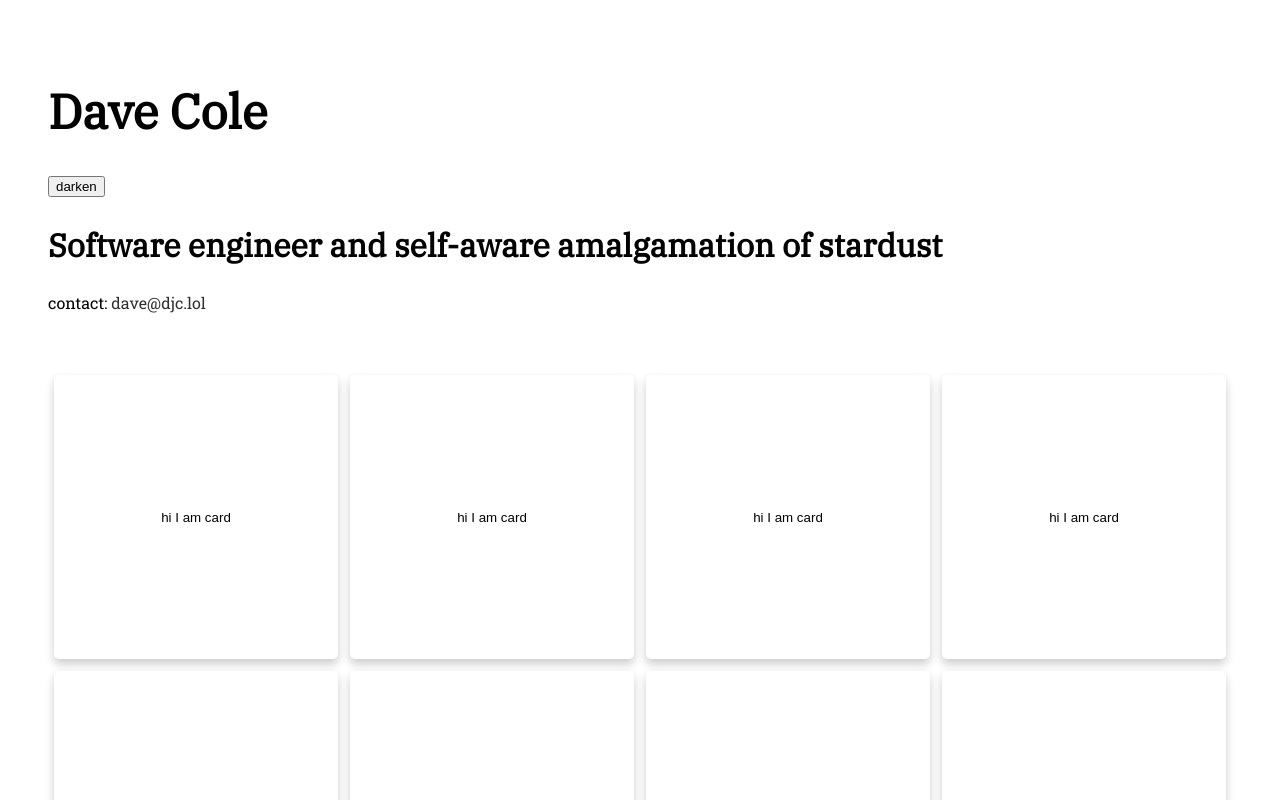
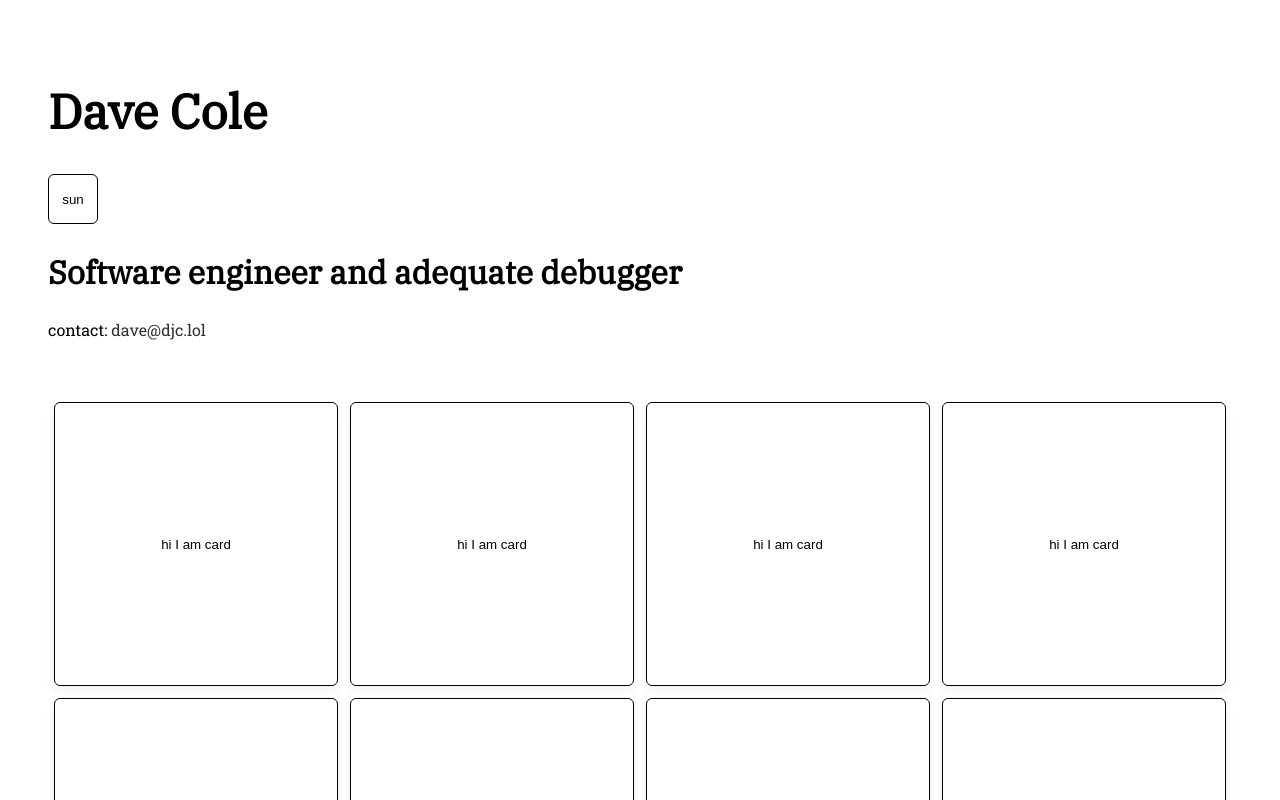
Before and after one commit to mrdavidjcole/dav.ec, a Next.js app: page / in a window 1280 px wide. Shown: the top 800 px of the page. Built offline with nearby package versions, Linux system fonts and the light colour scheme.

Commit message:
Randomize primary and secondary titles, sort stuff, work on theme button, card style things

```diff
--- /dev/null
+++ b/components/CelestialBody.jsx
@@ -0,0 +1,37 @@
+import React, { useContext } from 'react';
+import ThemeContext from '../contexts/ThemeContext.js';
+import { THEME_TRANSITION_DURATION } from '../consts.js';
+
+export default (props) => {
+  const {type} = props;
+  const { getTheme } = useContext(ThemeContext);
+  const { backgroundColor, foregroundColor } = getTheme();
+
+  return (
+    <>
+      <div className='celestial_body_container'>
+        <div className='celestial_body'>
+          {type}
+        </div>
+      </div>
+      <style jsx>{`
+        .celestial_body_container {
+          align-items: center;
+          background-color: ${backgroundColor};
+          border-radius: 6px;
+          border: ${type === 'sun' ? `1px solid ${foregroundColor}` : ''};
+          color: ${foregroundColor};
+          display: flex;
+          height: 50px;
+          justify-content: center;
+          width: 50px;
+          transition: background-color ${THEME_TRANSITION_DURATION}ms, color ${THEME_TRANSITION_DURATION}ms;
+        }
+
+        .celestial_body {
+          flex: 0 0 auto;
+        }
+      `}</style>
+    </>
+  );
+}
--- a/components/card.jsx
+++ b/components/card.jsx
@@ -1,9 +1,9 @@
-import React, { useContext } from 'react';
+import React, { useContext, useState } from 'react';
 import ThemeContext from '../contexts/ThemeContext.js';
+import { THEME_TRANSITION_DURATION } from '../consts.js';
 
 export default (props) => {
   const { getTheme } = useContext(ThemeContext)
-
   const { backgroundColor, foregroundColor } = getTheme();
 
   return (
@@ -20,37 +20,37 @@ export default (props) => {
       <style jsx>{`
         button {
           background-color: ${backgroundColor};
-          border-radius: 5px;
-          border-width: 0px;
-          box-shadow: 0px 5px 10px rgba(0, 0, 0, .2);
+          border-radius: 6px;
+          border: 1px solid ${foregroundColor};
+          box-shadow: 0px 6px 12px rgba(0, 0, 0, .05);
           color: ${foregroundColor};
           height: 100%;
+          position: relative;
+          transition: box-shadow 200ms ease, transform 200ms ease, background-color ${THEME_TRANSITION_DURATION}ms ease-out;
           width: 100%;
-          position: relative;
-          transition: box-shadow 200ms ease, transform 200ms ease;
-          transform: scale(1);
+          will-change: transform;
           z-index: 0;
         }
 
         button:hover {
-          box-shadow: 0px 20px 40px rgba(0, 0, 0, .2);
-          transform: scale(1.05);
+          box-shadow: 0px 20px 40px rgba(0, 0, 0, .25);
+          transform: translateZ(200px);
           z-index: 1;
         }
 
         @media screen and (min-width:601px) {
           .button-flex-wrapper {
-            padding: 6px;
             flex: 1 1 25%;
             max-width: 25%;
+            padding: 6px;
           }
         }
 
         @media screen and (max-width:600px) {
           .button-flex-wrapper {
-            padding: 6px;
             flex: 1 1 33.33%;
             max-width: 33.33%;
+            padding: 6px;
           }
         }
 
--- /dev/null
+++ b/consts.js
@@ -0,0 +1,26 @@
+export const LIGHT_MODE_COLORS = {
+  backgroundColor: '#ffffff',
+  foregroundColor: '#000000',
+};
+
+export const DARK_MODE_COLORS = {
+  backgroundColor: '#000000',
+  foregroundColor: '#ffffff',
+};
+
+export const PRIMARY_TITLES = [
+  'Software engineer',
+  'Dog enthusiast',
+  'Decent gardener',
+  'Connecticutian',
+  'Your friend',
+];
+
+export const SECONDARY_TITLES = [
+  'self-aware amalgamation of stardust',
+  'adequate debugger',
+  'convincing humanoid Slack bot',
+  (<>giver of help on <a href="https://glitch.com/@mrdavidjcole" target="_blank">Glitch</a></>),
+];
+
+export const THEME_TRANSITION_DURATION = 120;
--- a/pages/index.js
+++ b/pages/index.js
@@ -1,32 +1,36 @@
 import React, { useState } from 'react';
 import Head from 'next/head';
 import Card from '../components/card.jsx';
+import CelestialBody from '../components/CelestialBody.jsx';
 import ThemeContext from '../contexts/ThemeContext.js';
+import {
+  LIGHT_MODE_COLORS,
+  DARK_MODE_COLORS,
+  PRIMARY_TITLES,
+  SECONDARY_TITLES,
+} from '../consts.js';
 
-const LIGHT_MODE_COLORS = {
-  backgroundColor: '#ffffff',
-  foregroundColor: '#000000',
-};
+const pickPrimaryTitle = () => {
+  const index = Math.floor(Math.random() * PRIMARY_TITLES.length);
+  return PRIMARY_TITLES[index];
+}
 
-const DARK_MODE_COLORS = {
-  backgroundColor: '#000000',
-  foregroundColor: '#ffffff',
-};
-
-const defaultTheme = {
-  backgroundColor: LIGHT_MODE_COLORS.backgroundColor,
-  foregroundColor: LIGHT_MODE_COLORS.foregroundColor,
-};
+const pickSecondaryTitle = () => {
+  const index = Math.floor(Math.random() * SECONDARY_TITLES.length);
+  return SECONDARY_TITLES[index];
+}
 
 const Home = () => {
-  const [ theme, setTheme ] = useState(defaultTheme);
+  const [ theme, setTheme ] = useState(LIGHT_MODE_COLORS);
+  const [primaryTitle, setPrimaryTitle] = useState(pickPrimaryTitle());
+  const [secondaryTitle, setSecondaryTitle] = useState(pickSecondaryTitle());
 
   const getTheme = () => theme;
 
   const themeContext = {
     getTheme,
     setTheme,
-  }
+  };
 
   const { backgroundColor, foregroundColor } = getTheme();
   const inDarkTheme = backgroundColor === DARK_MODE_COLORS.backgroundColor;
@@ -34,7 +38,7 @@ const Home = () => {
   return (
     <ThemeContext.Provider value={themeContext}>
       <Head>
-        <title>Dave Cole | Software engineer | working to make things right</title>
+        <title>Dave Cole | Software engineer</title>
         <meta name="viewport" content="initial-scale=1.0, width=device-width" />
         <link href="https://fonts.googleapis.com/css?family=IBM+Plex+Serif|Roboto+Slab&display=swap" rel="stylesheet"/>
       </Head>
@@ -43,14 +47,15 @@ const Home = () => {
           Dave Cole
         </h1>
         <button
+          className='theme_button'
           onClick={() => {
             inDarkTheme ? setTheme(LIGHT_MODE_COLORS) : setTheme(DARK_MODE_COLORS);
           }}
-        >
-          {inDarkTheme ? 'lighten' : 'darken'}
+          >
+          <CelestialBody type={inDarkTheme ? 'moon' : 'sun'} />
         </button>
         <h2>
-          Software engineer and self-aware amalgamation of stardust
+          {primaryTitle} and {secondaryTitle}
         </h2>
         <p>
           contact: <a href="mailto:davee@djc.lol" target="_blank">dave@djc.lol</a>
@@ -136,6 +141,13 @@ const Home = () => {
           display: flex;
           flex-wrap: wrap;
           padding-top: 40px;
+          perspective: 1000px;
+        }
+
+        .theme_button {
+          padding: 0;
+          border: none;
+          background: transparent;
         }
       `}</style>
     </ThemeContext.Provider>
```
